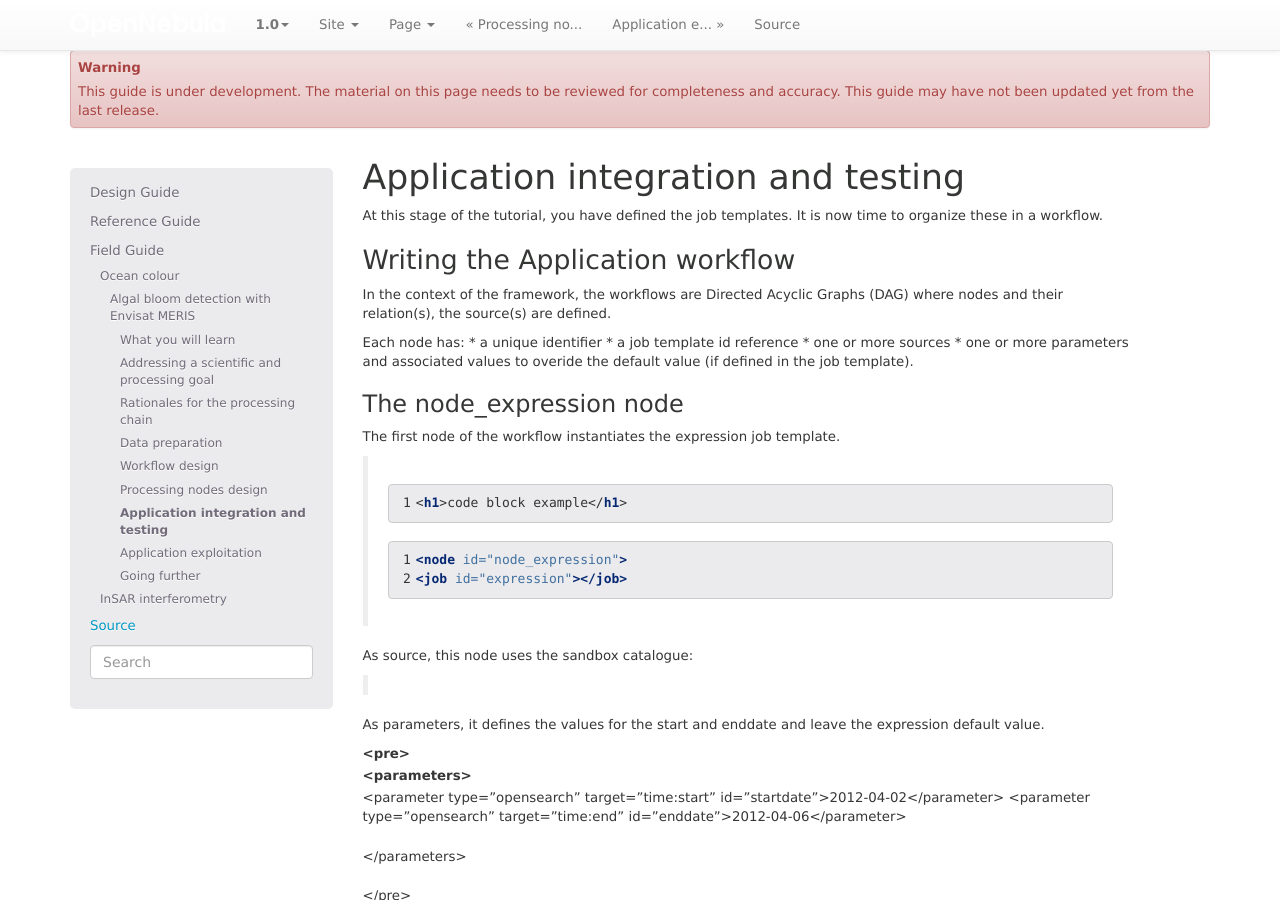
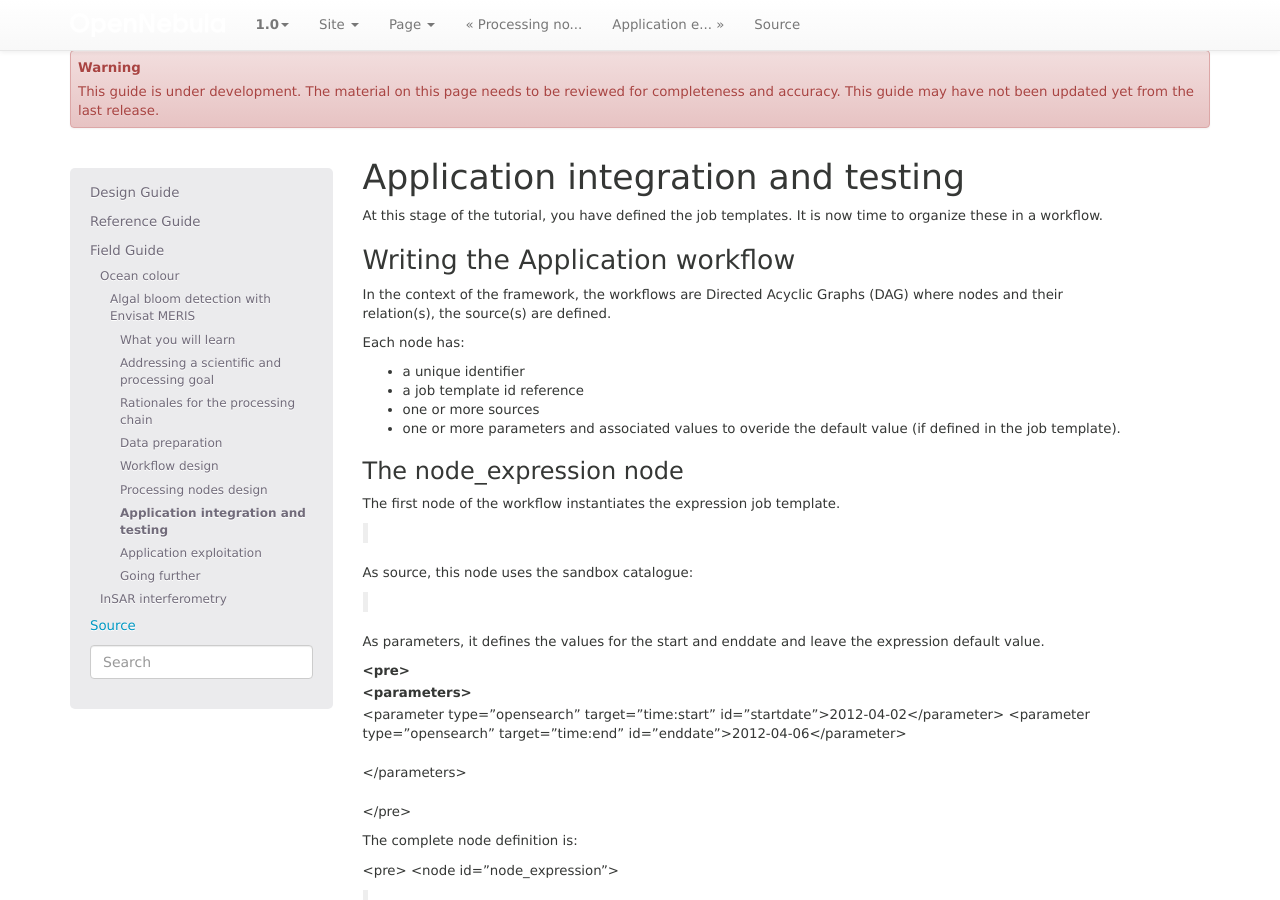
Before and after one commit to Terradue/doc-developer-sandbox, a Sphinx documentation site: the page built from source/field/ocean_color/lib_beam/testing.rst, in a window 1280 px wide and 900 px high. Built offline with Sphinx 7.4.7, drawn with Linux system fonts in a browser that asks for light colours; pages that are not in the unit, such as notebooks, are missing from menus.

Commit message:
Update testing.rst

```diff
--- a/source/field/ocean_color/lib_beam/testing.rst
+++ b/source/field/ocean_color/lib_beam/testing.rst
@@ -9,6 +9,7 @@
 In the context of the framework, the workflows are Directed Acyclic Graphs (DAG) where nodes and their relation(s), the source(s) are defined.
 
 Each node has:
+
 * a unique identifier
 * a job template id reference
 * one or more sources
@@ -19,14 +20,8 @@
 
 The first node of the workflow instantiates the expression job template.
 
-    .. code-block:: html
-       :linenos:
-
-       <h1>code block example</h1>
-
     .. code-block:: xml
         :linenos:
-
         <node id="node_expression">
         <job id="expression"></job>
 
```
